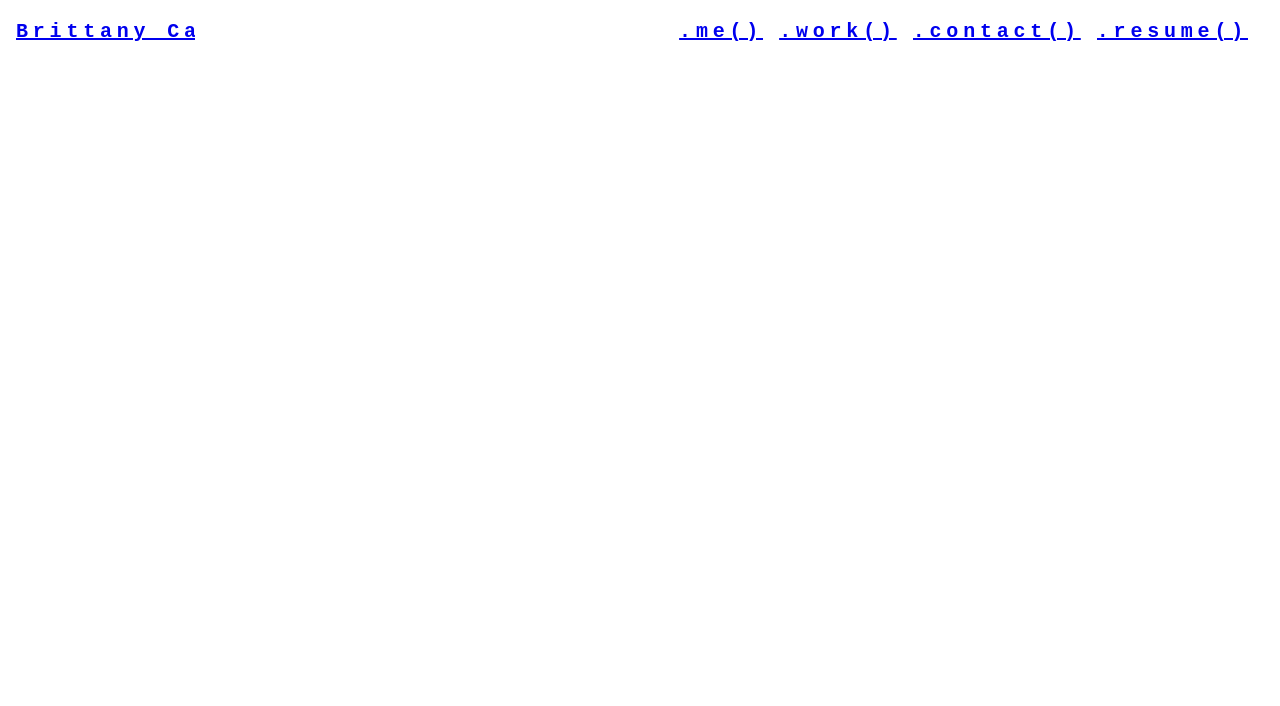
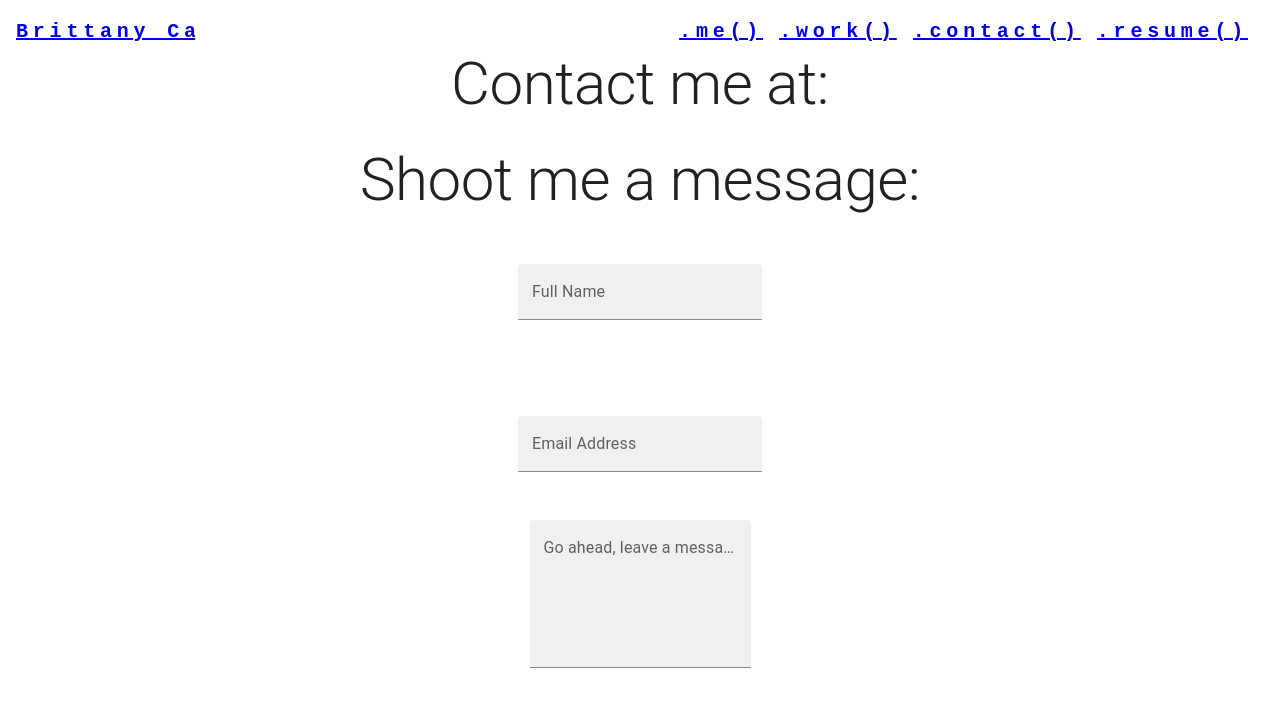
Before and after one commit to devBritt/britt-carlton-portfolio, a React (Create React App) app: page /contact in a window 1280 px wide. Shown: the top 706 px of the page. Built offline with nearby package versions, Linux system fonts and the light colour scheme.

Commit message:
Create contact-page structure

```diff
--- a/src/App.js
+++ b/src/App.js
@@ -9,6 +9,8 @@ import Footer from './components/footer';
 
 // pages
 import About from './pages/home-about';
+import Work from './pages/work';
+import Contact from './pages/contact';
 
 function App() {
     return (
@@ -21,8 +23,8 @@ function App() {
                     <Routes>
                         {/* TODO: add corresponding page to Route element */}
                         <Route path='/' element={<About />} />
-                        <Route path='/work' element={<></>} />
-                        <Route path='/contact' element={<></>} />
+                        <Route path='/work' element={<Work />} />
+                        <Route path='/contact' element={<Contact />} />
                         <Route path='/resume' element={<></>} />
                     </Routes>
                 </main>
--- a/src/pages/contact.js
+++ b/src/pages/contact.js
@@ -0,0 +1,97 @@
+import { FormControl, Grid, InputLabel, Paper, TextField, Typography } from "@mui/material";
+
+const Contact = () => {
+    return (
+        <Grid
+            container
+            id={'contact'}
+            aria-label={'contact page content'}
+            spacing={3}
+            justifyContent={'space-around'}
+            alignItems={'center'}
+        >
+            <Grid
+                item
+                id={'contact-info'}
+                aria-label={"Brittany's contact information"}
+            >
+                <Typography
+                    component={'h2'}
+                    variant={'h2'}
+                >
+                    Contact me at:
+                </Typography>
+
+                {/* TODO: add contact icons and corresponding details */}
+                {/* TODO: GitHub */}
+                {/* TODO: Slack */}
+                {/* TODO: Email */}
+                {/* TODO: Phone */}
+            </Grid>
+
+            <Grid item>
+                <Typography
+                    component={'h2'}
+                    variant={'h2'}
+                >
+                    Shoot me a message:
+                </Typography>
+
+                <form id={'contact-form'} aria-label={'the form to send Brittany a message'}>
+                    <Grid
+                        container
+                        spacing={0}
+                        alignItems={'center'}
+                    >
+                        <Grid
+                            item
+                            xs={12}
+                            m={6}
+                        >
+                            <FormControl>
+                                <InputLabel htmlFor={'name-input'}>Full Name</InputLabel>
+                                <TextField
+                                    id="name-input"
+                                    variant="filled"
+                                    required
+                                    // TODO: add value, onChange
+                                />
+                            </FormControl>
+                        </Grid>
+                        <Grid
+                            item
+                            xs={12}
+                            m={6}
+                        >
+                            <FormControl>
+                                <InputLabel htmlFor={'email-input'}>Email Address</InputLabel>
+                                <TextField
+                                    id="email-input"
+                                    variant="filled"
+                                    required
+                                    // TODO: add value, onChange
+                                />
+                            </FormControl>
+                        </Grid>
+                        <Grid item xs={12}>
+                            <FormControl>
+                                <InputLabel htmlFor={'msg-input'}>Go ahead, leave a message!</InputLabel>
+                                <TextField
+                                    id="msg-input"
+                                    variant="filled"
+                                    multiline
+                                    minRows={5}
+                                    maxRows={10}
+                                    required
+                                    // TODO: add value, onChange
+                                />
+                            </FormControl>
+                        </Grid>
+                    </Grid>
+                </form>
+            </Grid>
+        </Grid>
+    );
+}
+
+export default Contact;
```
